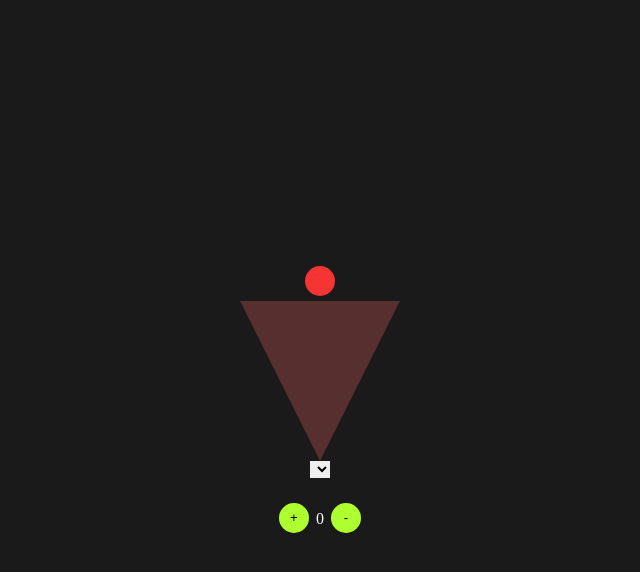
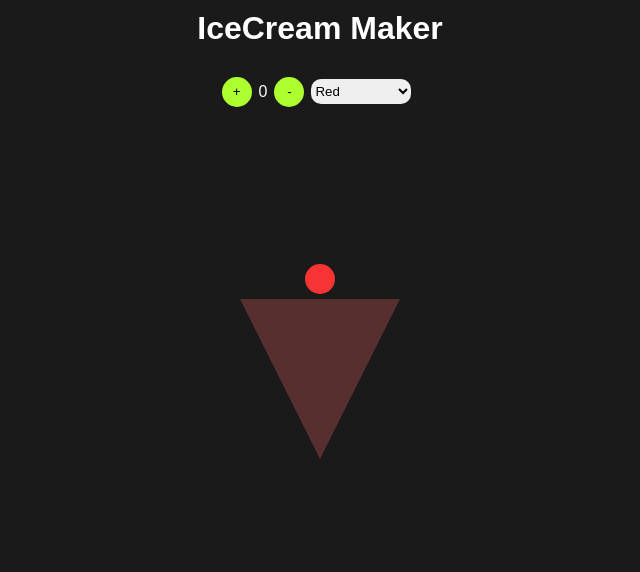
Before and after one commit to mani1911/Delta-OnSite-01, a plain HTML site: page index.html in a window 1280 px wide. Shown: the whole page, without its empty margins (320-960 px from the left). Drawn offline with Linux system fonts and the light colour scheme; a web font is replaced by a local one.

Commit message:
added color selector

```diff
--- a/index.html
+++ b/index.html
@@ -7,8 +7,24 @@
         <meta name="description" content="">
         <meta name="viewport" content="width=device-width, initial-scale=1">
         <link rel="stylesheet" href="styles.css">
+        <link href="https://fonts.googleapis.com/css2?family=Kdam+Thmor+Pro&display=swap" rel="stylesheet">
     </head>
     <body>
+        <h1>IceCream Maker</h1>
+        <div class = "btn">
+            <button class = "inc">+</button>
+            <div class = "layers">0</div>
+            <button class = "dec">-</button>
+            <select class = "selectColor">
+                <option value = "red">Red</option>
+                <option value = "cyan">cyan</option>
+                <option value = "greenyellow">Red</option>
+                <option value = "aquamarine">Marine</option>
+                <option value = "orange">Orange</option>
+                <option value = "green">Green</option>
+                <option value = "pink">Pink</option>
+            </select>
+        </div>
         <div class = "main">
             <div class = "cherry"></div>
             <div class = "layer1"></div>
@@ -17,12 +33,6 @@
             <div class = "layer4"></div>
             <div class = "layer5"></div>
             <div class = "cone"></div>
-            <select>Color</select>
-            <div class = "btn">
-                <button class = "inc">+</button>
-                <div class = "layers">0</div>
-                <button class = "dec">-</button>
-            </div>
         </div>
 
         <script src="index.js" async defer></script>
--- a/index.js
+++ b/index.js
@@ -6,6 +6,8 @@ const layer1 = document.querySelector('.layer1');
 const incBtn = document.querySelector('.inc');
 const decBtn = document.querySelector('.dec');
 const display = document.querySelector('.layers');
+const selColor = document.querySelector('.selectColor');
+const main = document.querySelector('.main');
 
 layer5.style.display = "none";
 layer4.style.display = "none";
@@ -25,18 +27,23 @@ incBtn.addEventListener('click',()=>{
     switch(val){
         case 1:
             layer5.style.display = "block";
+            layer5.style.backgroundColor = selColor.value;
             break;
         case 2:
             layer4.style.display = "block";
+            layer4.style.backgroundColor = selColor.value;
             break;
         case 3:
             layer3.style.display = "block";
+            layer3.style.backgroundColor = selColor.value;
             break;
         case 4:
             layer2.style.display = "block";
+            layer2.style.backgroundColor = selColor.value;
             break;
         case 5:
             layer1.style.display = "block";
+            layer1.style.backgroundColor = selColor.value;
             break;
         default:
             break;
--- a/styles.css
+++ b/styles.css
@@ -6,17 +6,24 @@
 }
 
 body{
+    font-family: 'Kdam Thmor Pro', sans-serif;
     display: flex;
-    justify-content: center;
+    flex-direction: column;
+    align-items: center;
     width : 100%;
     height: 100vh;
-    text-align: center;
     background-color: rgb(26, 26, 26);
 }
 
+h1{
+    margin-top: 10px;
+    color : white;
+}
+
 .main{
+    margin-top: 50px;
     box-sizing: border-box;
-    height: 100%;
+    height: 50%;
     width : 100%;
     display: flex;
     flex-direction: column;
@@ -42,6 +49,8 @@ body{
 .btn{
     margin-top: 25px;
     display: flex;
+    justify-content: center;
+    align-items: center;
 }
 
 button{
@@ -96,3 +105,10 @@ button{
     border-radius: 10px;
     margin-bottom: 5px;
 }
+
+.selectColor{
+    width : 100px;
+    height : 25px;
+    border-radius: 10px;
+    margin: 7px;
+}
```
